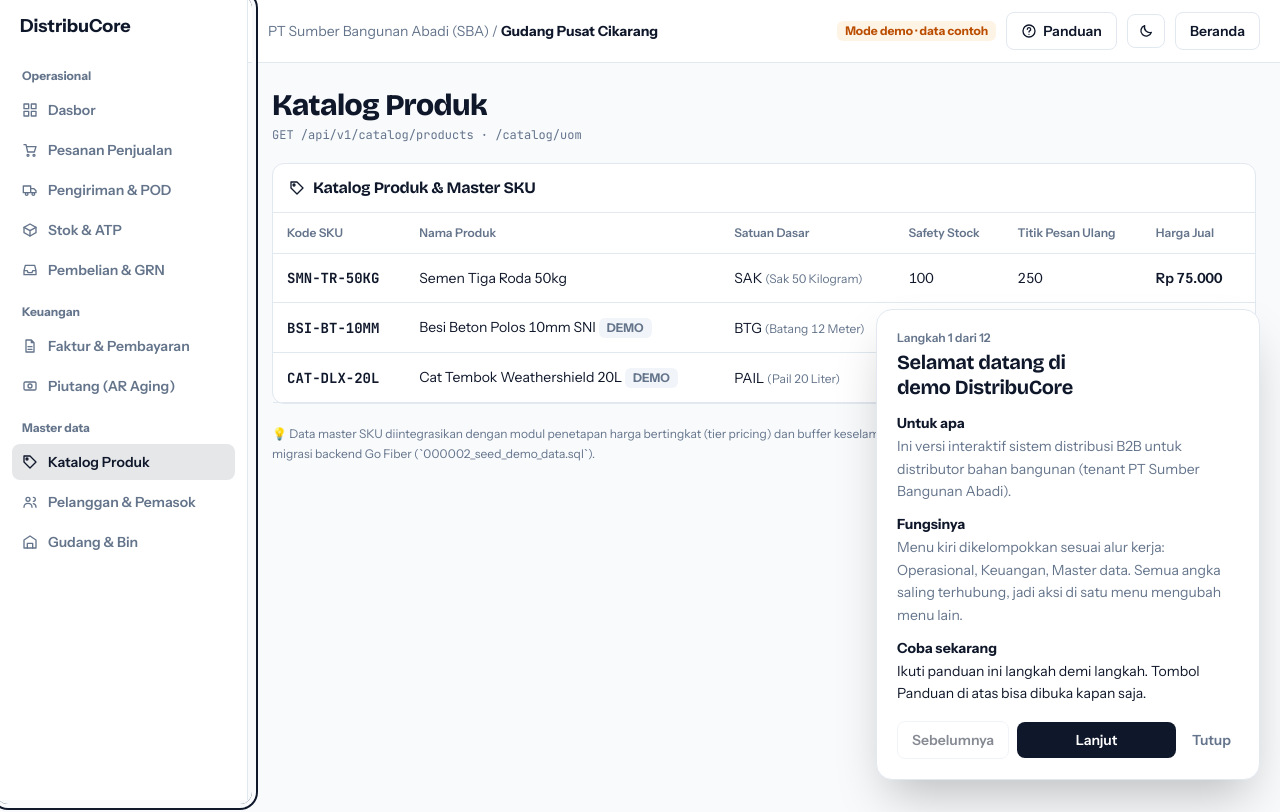
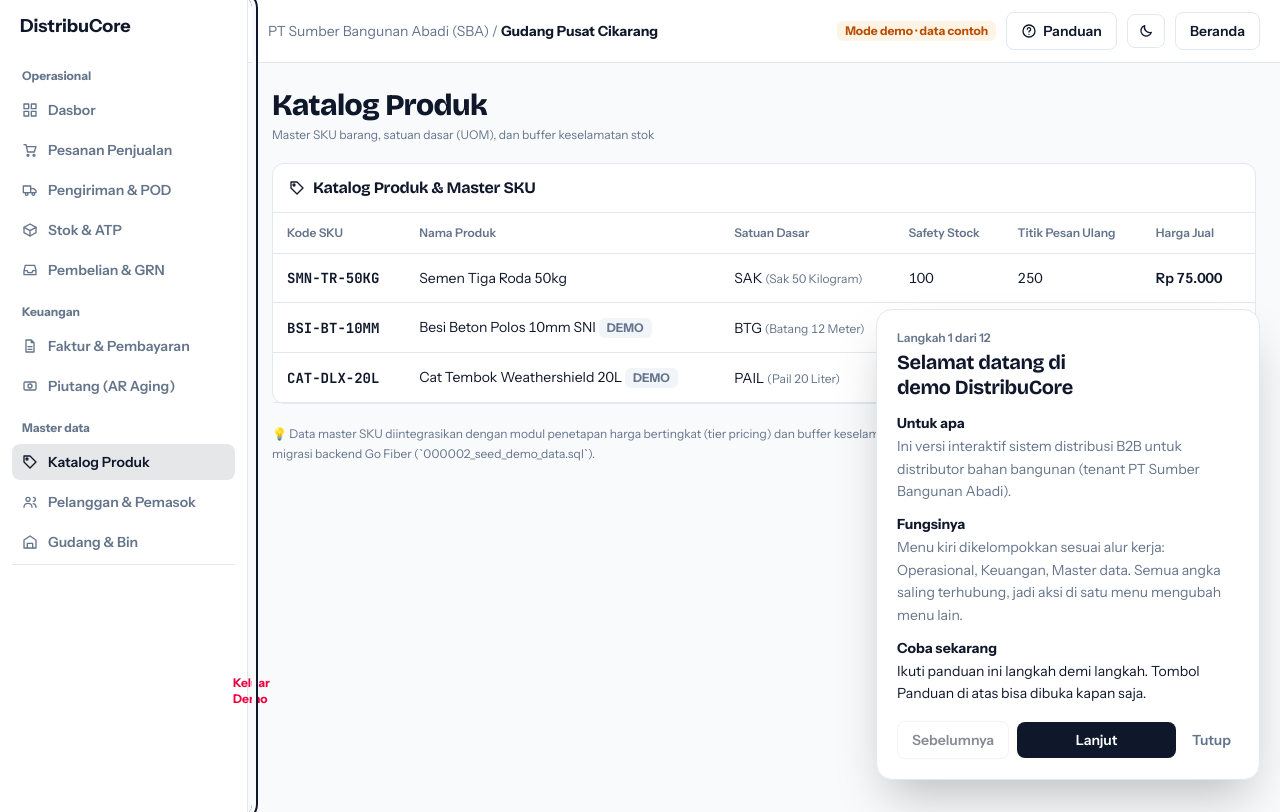
Before and after one commit to afrizadwi21/DistribuCore, a Next.js app in the folder apps/web/: page /demo/catalog in a window 1280 px wide. Built offline with nearby package versions, Linux system fonts and the light colour scheme.

Commit message:
feat(demo): add exit button in sidebar and remove raw API jargon

```diff
--- a/apps/web/src/components/demo/AtpWidget.tsx
+++ b/apps/web/src/components/demo/AtpWidget.tsx
@@ -55,7 +55,6 @@ export function AtpWidget({ all = false }: { all?: boolean }) {
               </label>
               <p className="min-h-5 text-sm text-[var(--mu)]">{diff !== null && `Selisih: ${diff > 0 ? "+" : ""}${diff} ${sku.uom}`}</p>
               <div className="flex gap-2"><button className={`${BTN_PRIMARY} flex-1`} onClick={save}>Simpan penyesuaian</button><button className={BTN} onClick={() => setOpen(false)}>Batal</button></div>
-              <p className="font-mono text-xs text-[var(--mu)]">POST /api/v1/inventory/adjustments</p>
             </>
           ) : (
             <button className={`${BTN_PRIMARY} w-full`} onClick={() => setOpen(true)}>Cycle count / sesuaikan stok</button>
--- a/apps/web/src/components/demo/Shell.tsx
+++ b/apps/web/src/components/demo/Shell.tsx
@@ -39,6 +39,22 @@ export function Shell({ children }: { children: React.ReactNode }) {
             ))}
           </React.Fragment>
         ))}
+        <div className="mt-auto hidden pt-4 border-t border-[var(--bd)] md:block">
+          <Link
+            href="/"
+            className="flex items-center gap-2 rounded-lg px-2.5 py-2 text-xs font-bold text-rose-600 hover:bg-rose-500/10 dark:text-rose-400 transition-colors"
+          >
+            <DIcon name="arrow" className="rotate-180" />
+            <span>Keluar Demo</span>
+          </Link>
+        </div>
+        <Link
+          href="/"
+          className="flex items-center gap-1.5 rounded-lg px-2.5 py-2 text-xs font-bold text-rose-600 hover:bg-rose-500/10 dark:text-rose-400 md:hidden whitespace-nowrap"
+        >
+          <DIcon name="arrow" className="rotate-180" />
+          <span>Keluar</span>
+        </Link>
       </nav>
       <div className="min-w-0">
         <header className="flex flex-wrap items-center gap-2.5 border-b border-[var(--bd)] bg-[var(--card)] px-5 py-3">
@@ -52,7 +68,7 @@ export function Shell({ children }: { children: React.ReactNode }) {
         <main className="grid content-start gap-5 p-5 sm:p-6">
           <div>
             <h1 className="text-2xl font-black font-heading sm:text-3xl">{page.title}</h1>
-            <p className="mt-1 font-mono text-xs text-[var(--mu)]">{page.api}</p>
+            <p className="mt-1 text-xs text-[var(--mu)]">{page.subtitle}</p>
           </div>
           {children}
         </main>
--- a/apps/web/src/components/demo/nav.ts
+++ b/apps/web/src/components/demo/nav.ts
@@ -1,21 +1,21 @@
-export type NavItem = { href: string; label: string; icon: string; api: string; title: string };
+export type NavItem = { href: string; label: string; icon: string; title: string; subtitle: string };
 
 export const NAV_GROUPS: { group: string; items: NavItem[] }[] = [
   { group: "Operasional", items: [
-    { href: "/demo", label: "Dasbor", icon: "grid", title: "Dasbor Eksekutif", api: "GET /api/v1/analytics/executive-kpis · /inventory-health · /sales-velocity" },
-    { href: "/demo/sales", label: "Pesanan Penjualan", icon: "cart", title: "Pesanan Penjualan (O2C)", api: "GET /api/v1/sales/orders · POST /sales/orders/{id}/confirm" },
-    { href: "/demo/delivery", label: "Pengiriman & POD", icon: "truck", title: "Pengiriman & Bukti Terima (POD)", api: "GET /api/v1/fulfillment/delivery-orders · POST …/dispatch · POST …/pod" },
-    { href: "/demo/inventory", label: "Stok & ATP", icon: "box", title: "Stok & Available-to-Promise", api: "GET /api/v1/inventory/warehouses/{id}/balances · POST /inventory/adjustments" },
-    { href: "/demo/purchasing", label: "Pembelian & GRN", icon: "inbox", title: "Pembelian & Penerimaan Barang", api: "GET /api/v1/purchasing/orders · POST /purchasing/grn" },
+    { href: "/demo", label: "Dasbor", icon: "grid", title: "Dasbor Eksekutif", subtitle: "Ikhtisar operasional, keuangan, dan kesehatan stok real-time" },
+    { href: "/demo/sales", label: "Pesanan Penjualan", icon: "cart", title: "Pesanan Penjualan (O2C)", subtitle: "Manajemen pesanan penjualan, limit kredit, dan reservasi stok" },
+    { href: "/demo/delivery", label: "Pengiriman & POD", icon: "truck", title: "Pengiriman & Bukti Terima (POD)", subtitle: "Pengiriman bertahap (DO) dan konfirmasi bukti terima digital (POD)" },
+    { href: "/demo/inventory", label: "Stok & ATP", icon: "box", title: "Stok & Available-to-Promise", subtitle: "Saldo stok multi-bin, alokasi reservasi, dan Available-to-Promise (ATP)" },
+    { href: "/demo/purchasing", label: "Pembelian & GRN", icon: "inbox", title: "Pembelian & Penerimaan Barang", subtitle: "Pengadaan barang ke pemasok dan penerimaan fisik (GRN) bertahap" },
   ] },
   { group: "Keuangan", items: [
-    { href: "/demo/invoices", label: "Faktur & Pembayaran", icon: "doc", title: "Faktur & Pembayaran", api: "GET /api/v1/billing/invoices · POST /billing/payments" },
-    { href: "/demo/ar", label: "Piutang (AR Aging)", icon: "cash", title: "Piutang (AR Aging)", api: "GET /api/v1/billing/ar-aging" },
+    { href: "/demo/invoices", label: "Faktur & Pembayaran", icon: "doc", title: "Faktur & Pembayaran", subtitle: "Penerbitan faktur dari surat jalan dan alokasi pelunasan FIFO" },
+    { href: "/demo/ar", label: "Piutang (AR Aging)", icon: "cash", title: "Piutang (AR Aging)", subtitle: "Monitoring umur piutang dan prioritas penagihan pelanggan" },
   ] },
   { group: "Master data", items: [
-    { href: "/demo/catalog", label: "Katalog Produk", icon: "tag", title: "Katalog Produk", api: "GET /api/v1/catalog/products · /catalog/uom" },
-    { href: "/demo/partners", label: "Pelanggan & Pemasok", icon: "users", title: "Pelanggan & Pemasok", api: "GET /api/v1/partners/customers · /partners/suppliers" },
-    { href: "/demo/warehouses", label: "Gudang & Bin", icon: "wh", title: "Gudang & Bin", api: "GET /api/v1/inventory/warehouses · …/{id}/bins" },
+    { href: "/demo/catalog", label: "Katalog Produk", icon: "tag", title: "Katalog Produk", subtitle: "Master SKU barang, satuan dasar (UOM), dan buffer keselamatan stok" },
+    { href: "/demo/partners", label: "Pelanggan & Pemasok", icon: "users", title: "Pelanggan & Pemasok", subtitle: "Direktori pelanggan B2B dengan plafon kredit dan mitra pemasok" },
+    { href: "/demo/warehouses", label: "Gudang & Bin", icon: "wh", title: "Gudang & Bin", subtitle: "Tata letak zona bin gudang pusat dan kapasitas cabang regional" },
   ] },
 ];
 
--- a/apps/web/src/components/demo/store.ts
+++ b/apps/web/src/components/demo/store.ts
@@ -27,7 +27,7 @@ export function reducer(s: State, a: Action): State {
   const d = "id" in a ? s.dos.find((x) => x.id === a.id) : undefined;
   switch (a.type) {
     case "dispatch":
-      return d ? { ...s, dos: patchDo(s, a.id, (x) => ({ ...x, status: "transit" })), toast: `${a.id} dikirim · POST /fulfillment/delivery-orders/${a.id}/dispatch` } : s;
+      return d ? { ...s, dos: patchDo(s, a.id, (x) => ({ ...x, status: "transit" })), toast: `${a.id} diberangkatkan · armada truk dalam perjalanan` } : s;
     case "pod": {
       if (!d) return s;
       const skus = patchSku(s, d.sku, (k) => ({ ...k, onHand: k.onHand - d.qty, reserved: Math.max(0, k.reserved - d.qty) }));
--- a/apps/web/src/components/demo/tour-steps.ts
+++ b/apps/web/src/components/demo/tour-steps.ts
@@ -8,7 +8,7 @@ export const TOUR_STEPS: TourStep[] = [
     tryIt: "Ikuti panduan ini langkah demi langkah. Tombol Panduan di atas bisa dibuka kapan saja." },
   { href: "/demo", target: "kpis", title: "Dasbor Eksekutif",
     purpose: "Ringkasan kondisi bisnis untuk pemilik dan manajemen dalam satu layar.",
-    func: "Menampilkan pendapatan, nilai stok, berapa persen stok fisik yang sudah terkunci untuk pesanan, dan piutang yang lewat jatuh tempo. Data berasal dari endpoint analytics.",
+    func: "Menampilkan pendapatan, nilai stok, berapa persen stok fisik yang sudah terkunci untuk pesanan, dan piutang yang lewat jatuh tempo. Data terintegrasi dari buku besar operasional.",
     tryIt: "Perhatikan Meter Reservasi Stok. Angkanya akan berubah setelah Anda memproses pengiriman nanti." },
   { href: "/demo/purchasing", target: "grn-actions", title: "Pembelian & Penerimaan Barang (P2P)",
     purpose: "Tempat mencatat barang yang dipesan ke pemasok dan barang yang benar-benar tiba di gudang.",
@@ -48,6 +48,6 @@ export const TOUR_STEPS: TourStep[] = [
     tryIt: "Klik Lihat saldo stok untuk melihat isi bin dalam bentuk tabel." },
   { href: "/demo", target: "", title: "Siap menjelajah sendiri",
     purpose: "Anda sudah melihat satu putaran lengkap: stok masuk, pesanan, pengiriman, faktur, sampai pembayaran.",
-    func: "Semua perubahan hanya tersimpan di browser ini dan hilang saat halaman dimuat ulang. Di sistem sungguhan, setiap aksi memanggil API Go (Fiber) dengan data per tenant.",
+    func: "Semua perubahan hanya tersimpan di browser ini dan hilang saat halaman dimuat ulang. Di sistem sungguhan, setiap transaksi terlindungi isolasi multi-tenant antar perusahaan.",
     tryIt: "Buka menu mana pun dan coba aksinya. Untuk demo langsung atau penawaran, hubungi Afriza lewat halaman utama." },
 ];
```
